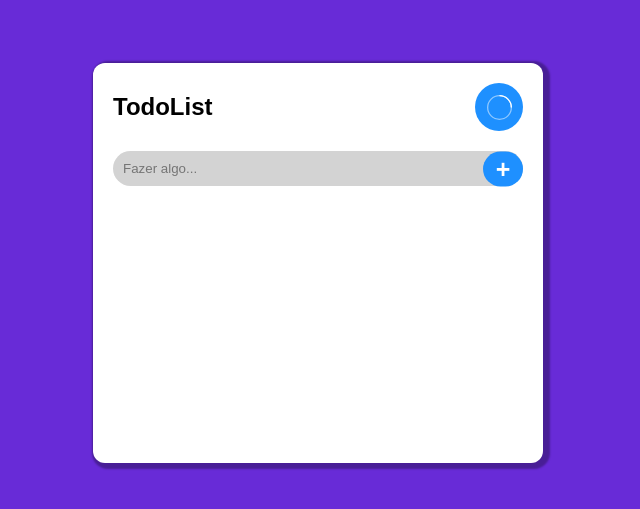
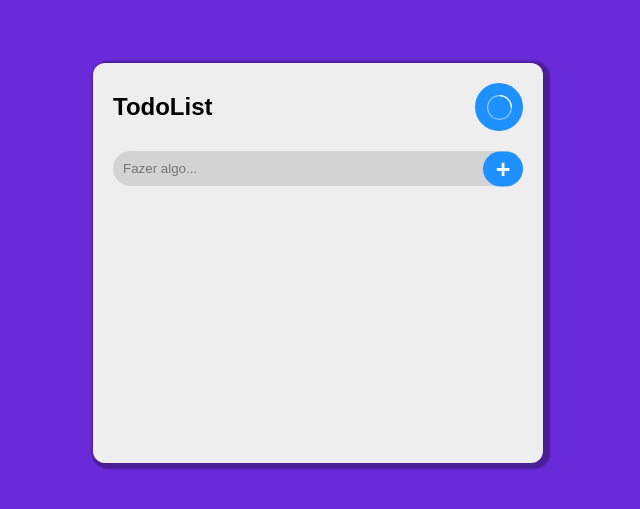
Before and after one commit to henriquemdimer/go-crud, a React (Create React App) app in the folder frontend/: page / in a window 1280 px wide. Shown: the part 137-646 px from the top of the page, without its empty margins (322-962 px from the left). Built offline with nearby package versions, Linux system fonts and the light colour scheme.

Commit message:
style: changed container background color to a little darker white

```diff
--- a/frontend/src/styles/App.css
+++ b/frontend/src/styles/App.css
@@ -1,10 +1,11 @@
 #container {
     width: 450px;
     height: 400px;
-    background-color: white;
+    background-color: rgb(238, 238, 238);
     border-radius: 12px;
     box-shadow: 3px 2px 2px 4px rgba(0, 0, 0, 0.3);
     padding: 20px;
+    max-width: 100vw;
 }
 
 #container #header {
@@ -53,4 +54,5 @@
     right: 10px;
     display: flex;
     flex-direction: column;
+    z-index: 999;
 }
```
